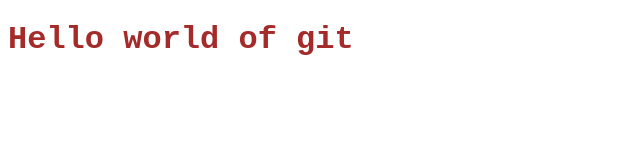
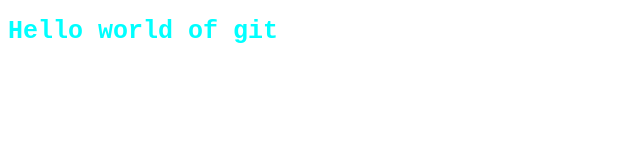
Before and after one commit to mrtfn/CS50, a plain HTML site: page index.html in a window 1280 px wide. Shown: the whole page, without its empty margins (0-640 px from the left). Drawn offline with Linux system fonts and the light colour scheme.

Commit message:
changed the color to aqua and deleted a meta line

```diff
--- a/index.html
+++ b/index.html
@@ -3,7 +3,6 @@
 
 <head>
     <meta charset="UTF-8">
-    <meta http-equiv="X-UA-Compatible" content="IE=edge">
     <meta name="viewport" content="width=device-width, initial-scale=1.0">
     <title>test of git not that shit</title>
 
@@ -11,7 +10,8 @@
         h1 {
             font-weight: bold;
             font-family: 'Courier New', Courier, monospace;
-            color: brown;
+            color: aqua;
+            font-size: 25px;
 
         }
     </style>
```
